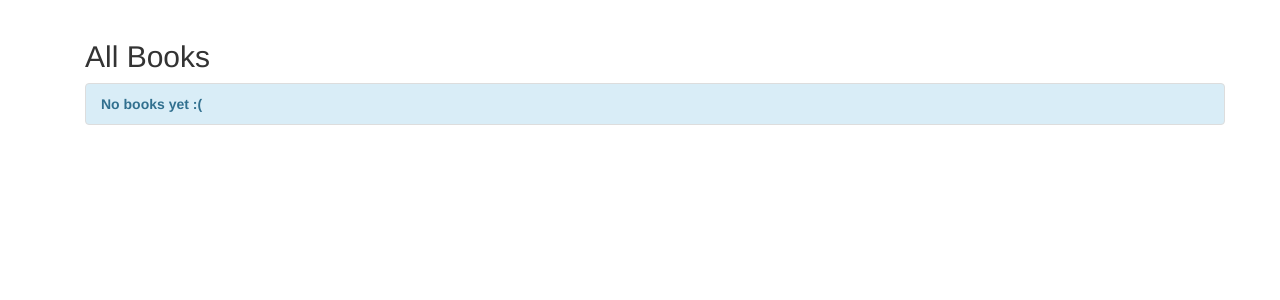
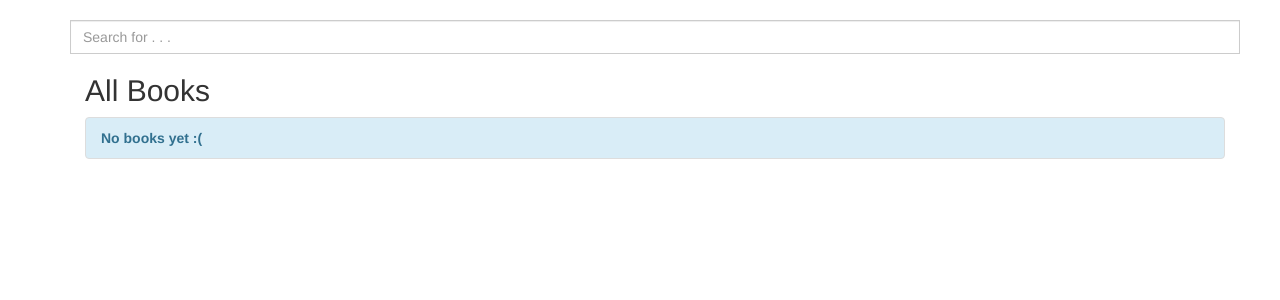
Before and after one commit to m-laniakea/TextTrading, a Flask app: template app/templates/browse.html in a window 1280 px wide. Shown: the part 58-358 px from the top of the page. Run offline with Flask 2, Linux system fonts and the light colour scheme; the template is opened without the code that fills it, so the values that code supplies are empty; the visitor is signed in with stand-in values (Sample User, id 1); parts of the project's set-up code (start-up, migrations or seed data) failed here and were passed over; some libraries are stand-ins or nearby versions.

Commit message:
Added search feature

```diff
--- a/app/templates/browse.html
+++ b/app/templates/browse.html
@@ -2,6 +2,13 @@
 {% block page_content %}
 
   <div class="container">
+    <form action="" method="post">
+        <div class="row" id="searchBar">
+          <div class="input-group" style="width: 100%">
+            <input type="text" method=post name="search" class="form-control" placeholder="Search for . . .">
+          </div>
+        </div>
+    </form>
         <h2>All Books</h2>
         <div class="list-group">
           {% if allbooks %}
```
Also changed, not shown: app/main/views.py (+26 -6 lines), 2 other files. Lines whose indentation alone changed are shown as unchanged.
